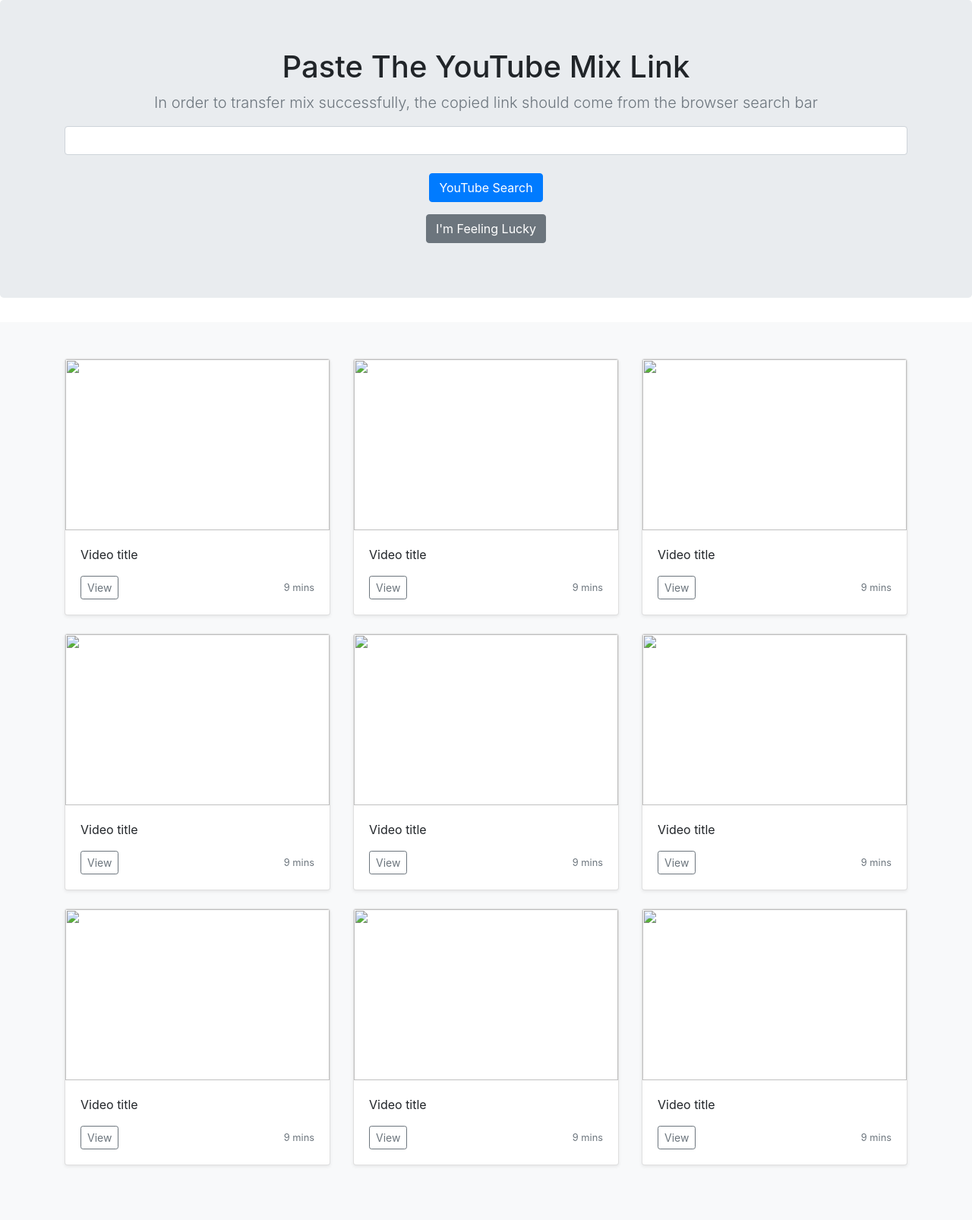
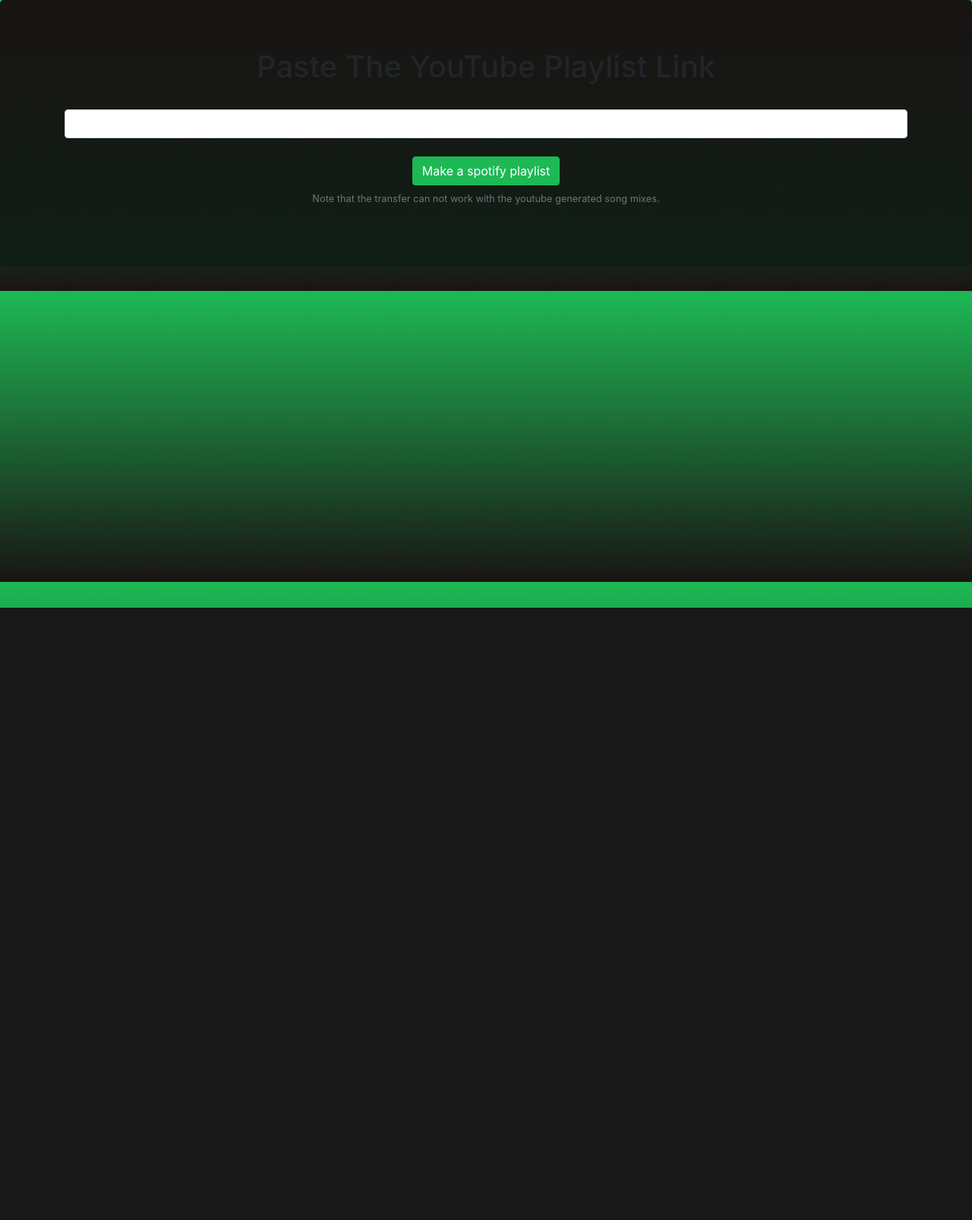
Before and after one commit to nikolinaneric/Youtube-to-Spotify-playlist-converter, a Django app: template youtube_spotify/yt_search/templates/yt_search/search.html in a window 1280 px wide. Shown: the whole page at 76% size. After the commit the page ends 800 px from the top, so only its background shows below. Run offline with Django 4.2, Linux system fonts and the light colour scheme; the template is opened without the code that fills it, so the values that code supplies are empty; some libraries are stand-ins or nearby versions.

Commit message:
scaling the app

```diff
--- a/youtube_spotify/yt_search/models.py
+++ b/youtube_spotify/yt_search/models.py
@@ -8,7 +8,7 @@
         db_table = 'playlists'
 
 class Songs(models.Model):
-    playlist = models.ForeignKey(Playlists, on_delete = models.CASCADE)
+    playlist = models.ForeignKey(Playlists, on_delete = models.CASCADE, default = 'none\'s playlist')
     song_title = models.CharField(max_length=255)
 
     class Meta:
--- a/youtube_spotify/yt_search/templates/yt_search/search.html
+++ b/youtube_spotify/yt_search/templates/yt_search/search.html
@@ -7,23 +7,27 @@
     <title>Search YouTube</title>
 
     <!-- Bootstrap core CSS -->
-<link href="https://stackpath.bootstrapcdn.com/bootstrap/4.3.1/css/bootstrap.min.css" rel="stylesheet" integrity="sha384-ggOyR0iXCbMQv3Xipma34MD+dH/1fQ784/j6cY/iJTQUOhcWr7x9JvoRxT2MZw1T" crossorigin="anonymous">
+    <link rel="stylesheet" href="https://stackpath.bootstrapcdn.com/bootstrap/4.3.1/css/bootstrap.min.css">
+    <script src="https://code.jquery.com/jquery-3.3.1.slim.min.js"></script>
+    <script src="https://cdnjs.cloudflare.com/ajax/libs/popper.js/1.14.7/umd/popper.min.js"></script>
+    <script src="https://stackpath.bootstrapcdn.com/bootstrap/4.3.1/js/bootstrap.min.js"></script>
 
 
     <style>
-      .bd-placeholder-img {
-        font-size: 1.125rem;
-        text-anchor: middle;
-        -webkit-user-select: none;
-        -moz-user-select: none;
-        -ms-user-select: none;
-        user-select: none;
+      .spotify-green {
+        background-color: #1DB954;
+        border-color: #1DB954;
       }
 
-      @media (min-width: 768px) {
-        .bd-placeholder-img-lg {
-          font-size: 3.5rem;
-        }
+      .spotify-green:hover {
+        background-color: #1ED760;
+        border-color: #1ED760;
+      }
+      body {
+        background: linear-gradient(to bottom, #1DB954, #191414);
+      }
+      .gradient {
+        background: linear-gradient(to bottom, #191414, #0F1E14);
       }
     </style>
     <!-- Custom styles for this template -->
@@ -32,163 +36,58 @@
   <body>
 
     {% if messages %}
-    <ul class="messages">
-        {% for message in messages %}
-            <li{% if message.tags %} class="{{ message.tags }}"{% endif %}>{{ message }}</li>
-        {% endfor %}
-    </ul>
-    {% endif %}
 
-<main role="main">
+      {% for message in messages%}
+      {% if message.tags == 'error' %}
 
-  <section class="jumbotron text-center">
+      <div class="alert alert-danger alter-dismissable fade show" style="z-index: 1; " role="alert">
+        {{ message }}
+        <button type="button" class="close" data-dismiss="alert">
+          <span aria-hidden="true">&times;</span>
+        </button>
+      </div>
+
+      {% elif message.tags == 'success' %}
+
+      <div class="alert alert-success alter-dismissable fade show" style="z-index: 1;" role="alert">
+        {{ message }}
+        <button type="button" class="close" data-dismiss="alert">
+          <span aria-hidden="true">&times;</span>
+        </button>
+      </div>
+
+      {% elif message.tags == 'info' %}
+
+        <div class="alert alert-info" role="alert">
+          {{ message }}
+          <button type="button" class="close" data-dismiss="alert">
+            <span aria-hidden="true">&times;</span>
+          </button>
+        </div>
+      {% elif message.tags == 'warning' %}
+        <div class="alert alert-warning" role="alert">
+          {{ message }}
+          <button type="button" class="close" data-dismiss="alert">
+            <span aria-hidden="true">&times;</span>
+          </button>
+        </div>
+      {% endif %} {% endfor %} {% endif %}
+<main role="main" >
+
+  <section class="jumbotron text-center gradient">
     <div class="container">
-      <h1 class="jumbotron-heading">Paste The YouTube Mix Link</h1>
-      <p class="lead text-muted">In order to transfer mix successfully, the copied link should come from the browser search bar</p>
+      <h1 class="jumbotron-heading">Paste The YouTube Playlist Link</h1>
+      <br>
       <form method="POST" action ="">
         {% csrf_token %}
       <div class="input-group mb-3">
         <input type="text" name="link" class="form-control" aria-label="Username">
       </div>
-        <button class="btn btn-primary my-2">YouTube Search</a>
+        <button class="btn btn-primary my-2 spotify-green">Make a spotify playlist</button>
       </form>
+      <p class="small text-muted">Note that the transfer can not work with the youtube generated song mixes.</p>
     </div>
-    <a href="#" class="btn btn-secondary my-2">I'm Feeling Lucky</a>
   </section>
-
-  <div class="album py-5 bg-light">
-    <div class="container">
-      <div class="row">
-        <div class="col-md-4">
-          <div class="card mb-4 shadow-sm">
-            <img class="bd-placeholder-img card-img-top" width="100%" height="225" src="https://via.placeholder.com/480x360" preserveAspectRatio="xMidYMid slice" focusable="false" role="img" aria-label="Placeholder: Thumbnail"></img>
-            <div class="card-body">
-              <p class="card-text">Video title</p>
-              <div class="d-flex justify-content-between align-items-center">
-                <div class="btn-group">
-                  <button type="button" class="btn btn-sm btn-outline-secondary">View</button>
-                </div>
-                <small class="text-muted">9 mins</small>
-              </div>
-            </div>
-          </div>
-        </div>
-        <div class="col-md-4">
-          <div class="card mb-4 shadow-sm">
-            <img class="bd-placeholder-img card-img-top" width="100%" height="225" src="https://via.placeholder.com/480x360" preserveAspectRatio="xMidYMid slice" focusable="false" role="img" aria-label="Placeholder: Thumbnail"></img>
-            <div class="card-body">
-              <p class="card-text">Video title</p>
-              <div class="d-flex justify-content-between align-items-center">
-                <div class="btn-group">
-                  <button type="button" class="btn btn-sm btn-outline-secondary">View</button>
-                </div>
-                <small class="text-muted">9 mins</small>
-              </div>
-            </div>
-          </div>
-        </div>
-        <div class="col-md-4">
-          <div class="card mb-4 shadow-sm">
-            <img class="bd-placeholder-img card-img-top" width="100%" height="225" src="https://via.placeholder.com/480x360" preserveAspectRatio="xMidYMid slice" focusable="false" role="img" aria-label="Placeholder: Thumbnail"></img>
-            <div class="card-body">
-              <p class="card-text">Video title</p>
-              <div class="d-flex justify-content-between align-items-center">
-                <div class="btn-group">
-                  <button type="button" class="btn btn-sm btn-outline-secondary">View</button>
-                </div>
-                <small class="text-muted">9 mins</small>
-              </div>
-            </div>
-          </div>
-        </div>
-        <div class="col-md-4">
-          <div class="card mb-4 shadow-sm">
-            <img class="bd-placeholder-img card-img-top" width="100%" height="225" src="https://via.placeholder.com/480x360" preserveAspectRatio="xMidYMid slice" focusable="false" role="img" aria-label="Placeholder: Thumbnail"></img>
-            <div class="card-body">
-              <p class="card-text">Video title</p>
-              <div class="d-flex justify-content-between align-items-center">
-                <div class="btn-group">
-                  <button type="button" class="btn btn-sm btn-outline-secondary">View</button>
-                </div>
-                <small class="text-muted">9 mins</small>
-              </div>
-            </div>
-          </div>
-        </div>
-        <div class="col-md-4">
-          <div class="card mb-4 shadow-sm">
-            <img class="bd-placeholder-img card-img-top" width="100%" height="225" src="https://via.placeholder.com/480x360" preserveAspectRatio="xMidYMid slice" focusable="false" role="img" aria-label="Placeholder: Thumbnail"></img>
-            <div class="card-body">
-              <p class="card-text">Video title</p>
-              <div class="d-flex justify-content-between align-items-center">
-                <div class="btn-group">
-                  <button type="button" class="btn btn-sm btn-outline-secondary">View</button>
-                </div>
-                <small class="text-muted">9 mins</small>
-              </div>
-            </div>
-          </div>
-        </div>
-        <div class="col-md-4">
-          <div class="card mb-4 shadow-sm">
-            <img class="bd-placeholder-img card-img-top" width="100%" height="225" src="https://via.placeholder.com/480x360" preserveAspectRatio="xMidYMid slice" focusable="false" role="img" aria-label="Placeholder: Thumbnail"></img>
-            <div class="card-body">
-              <p class="card-text">Video title</p>
-              <div class="d-flex justify-content-between align-items-center">
-                <div class="btn-group">
-                  <button type="button" class="btn btn-sm btn-outline-secondary">View</button>
-                </div>
-                <small class="text-muted">9 mins</small>
-              </div>
-            </div>
-          </div>
-        </div>
-        <div class="col-md-4">
-          <div class="card mb-4 shadow-sm">
-            <img class="bd-placeholder-img card-img-top" width="100%" height="225" src="https://via.placeholder.com/480x360" preserveAspectRatio="xMidYMid slice" focusable="false" role="img" aria-label="Placeholder: Thumbnail"></img>
-            <div class="card-body">
-              <p class="card-text">Video title</p>
-              <div class="d-flex justify-content-between align-items-center">
-                <div class="btn-group">
-                  <button type="button" class="btn btn-sm btn-outline-secondary">View</button>
-                </div>
-                <small class="text-muted">9 mins</small>
-              </div>
-            </div>
-          </div>
-        </div>
-        <div class="col-md-4">
-          <div class="card mb-4 shadow-sm">
-            <img class="bd-placeholder-img card-img-top" width="100%" height="225" src="https://via.placeholder.com/480x360" preserveAspectRatio="xMidYMid slice" focusable="false" role="img" aria-label="Placeholder: Thumbnail"></img>
-            <div class="card-body">
-              <p class="card-text">Video title</p>
-              <div class="d-flex justify-content-between align-items-center">
-                <div class="btn-group">
-                  <button type="button" class="btn btn-sm btn-outline-secondary">View</button>
-                </div>
-                <small class="text-muted">9 mins</small>
-              </div>
-            </div>
-          </div>
-        </div>
-        <div class="col-md-4">
-          <div class="card mb-4 shadow-sm">
-            <img class="bd-placeholder-img card-img-top" width="100%" height="225" src="https://via.placeholder.com/480x360" preserveAspectRatio="xMidYMid slice" focusable="false" role="img" aria-label="Placeholder: Thumbnail"></img>
-            <div class="card-body">
-              <p class="card-text">Video title</p>
-              <div class="d-flex justify-content-between align-items-center">
-                <div class="btn-group">
-                  <button type="button" class="btn btn-sm btn-outline-secondary">View</button>
-                </div>
-                <small class="text-muted">9 mins</small>
-              </div>
-            </div>
-          </div>
-        </div>
-      </div>
-    </div>
-  </div>
-
 </main>
 </body>
 </html>
--- a/youtube_spotify/yt_search/urls.py
+++ b/youtube_spotify/yt_search/urls.py
@@ -6,5 +6,4 @@
     path('', views.spotify, name="spotify"),
     path('spotify/callback/', views.user_auth, name="user-auth"),
     path('search/', views.search, name="yt-search"),
-    path('/success/', views.success, name="yt-success"),
 ]
```
Also changed, not shown: youtube_spotify/yt_search/views.py (+98 -70 lines), youtube_spotify/db.sqlite3, youtube_spotify/yt_search/migrations/0003_playlists_rename_title_songs_song_title_and_more.py (added), youtube_spotify/yt_search/migrations/0004_alter_songs_playlist.py (added), 4 other files.
